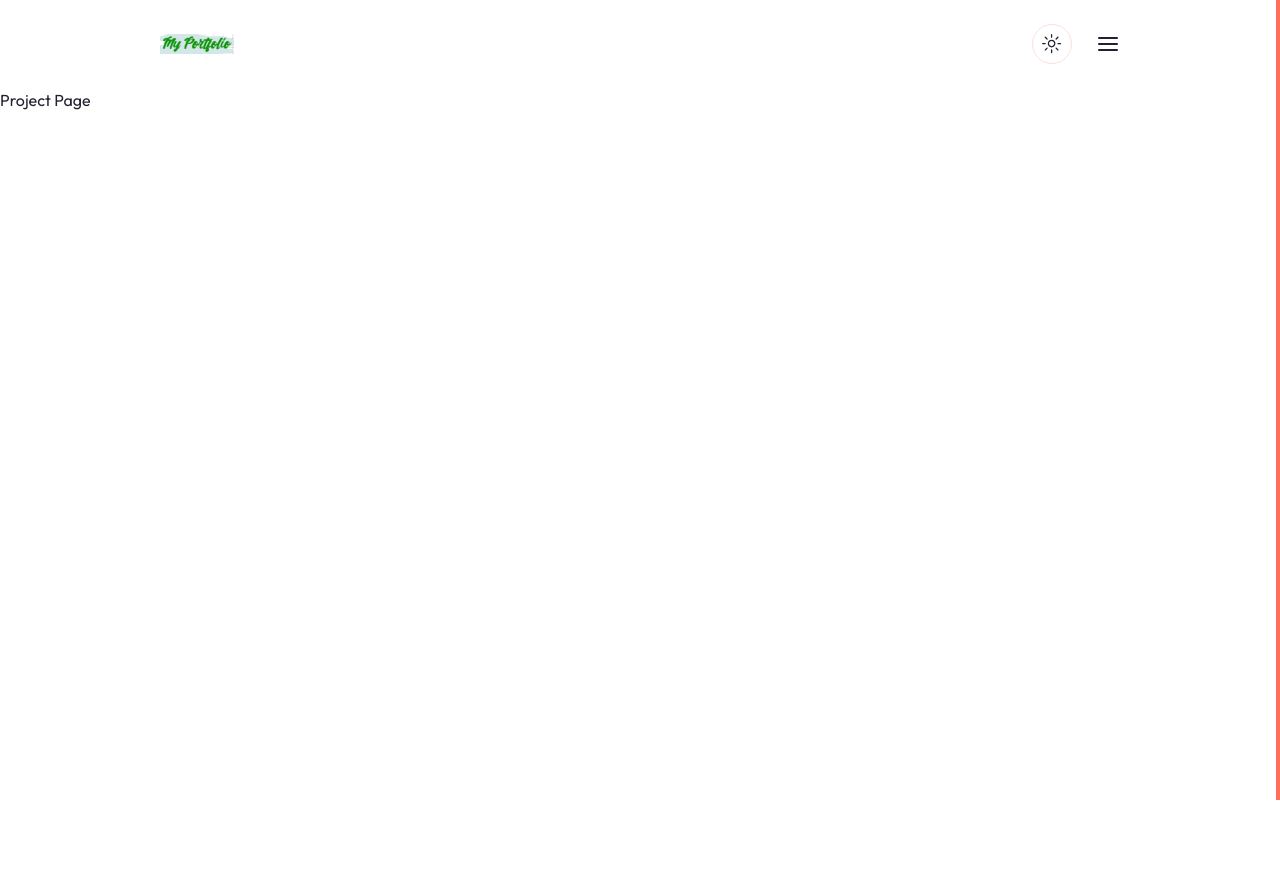
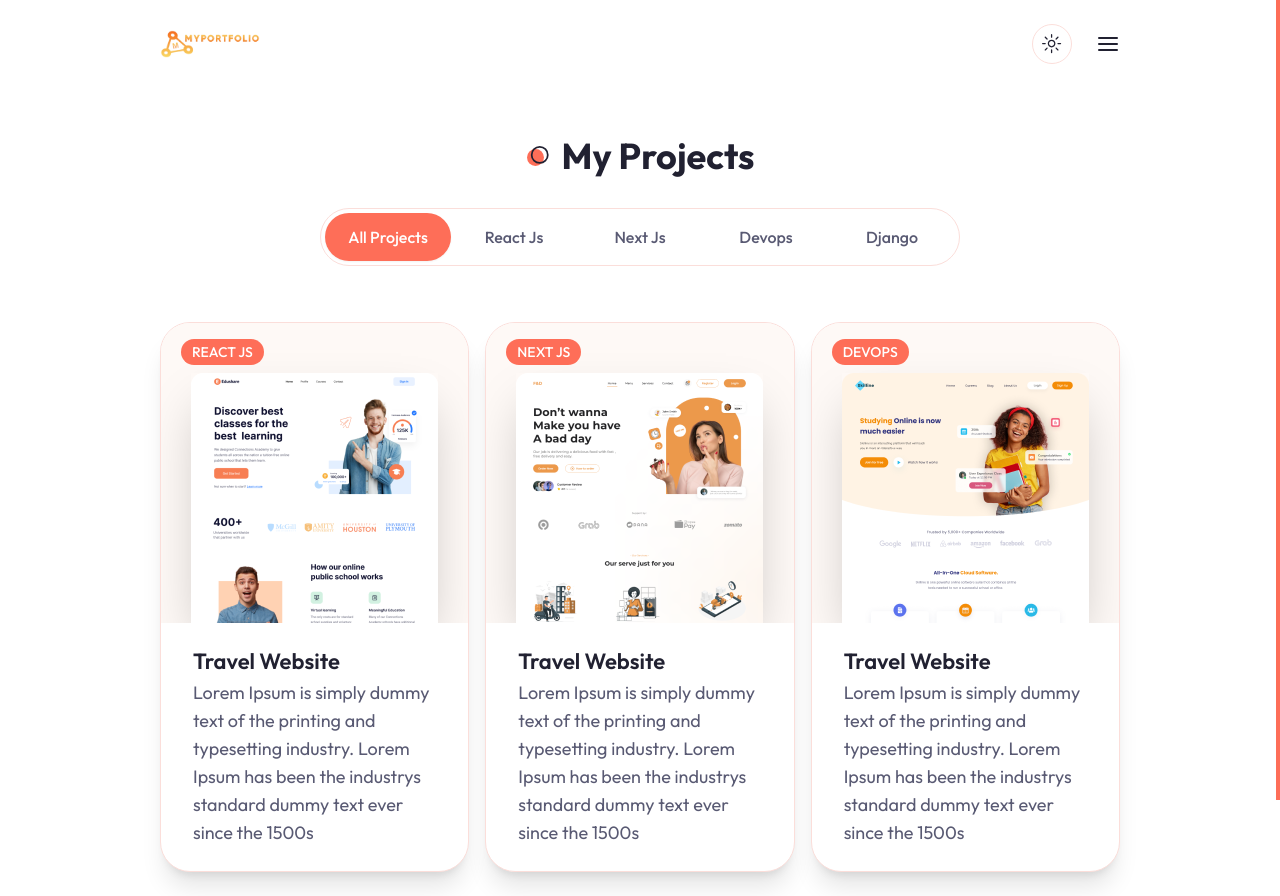
Before and after one commit to BadolJnU/myPortfolio, a Next.js app in the folder myportfolio/: page /projects in a window 1280 px wide. Shown: the top 896 px of the page. Built offline with nearby package versions, Linux system fonts and the light colour scheme.

Commit message:
project page

```diff
--- a/myportfolio/app/page.js
+++ b/myportfolio/app/page.js
@@ -1,6 +1,8 @@
 import About from "@/components/About/About";
+import CTA from "@/components/CTA.jsx/CTA";
 import Hero from "@/components/Hero/Hero";
 import ProjectWorks from "@/components/ProjectWorks/ProjectWorks";
+import ResearchWork from "@/components/ResearchWork/ResearchWork";
 import Service from "@/components/Service/Service";
 import Image from "next/image";
 
@@ -11,6 +13,8 @@ export default function Home() {
       <About />
       <Service />
       <ProjectWorks />
+      <ResearchWork />
+      <CTA />
     </main>
   );
 }
--- a/myportfolio/app/projects/page.jsx
+++ b/myportfolio/app/projects/page.jsx
@@ -1,8 +1,85 @@
-import React from 'react'
+'use client';
+import React, { useState } from 'react'
+import { Tabs, TabsList, TabsContent, TabsTrigger } from '@/components/ui/tabs';
+import ProjectCard from '@/components/ProjectCard/ProjectCard';
+
+const projectData = [
+  {
+      image: '/work/1.png',
+      category: 'react js',
+      name: 'Travel Website',
+      description: 'Lorem Ipsum is simply dummy text of the printing and typesetting industry. Lorem Ipsum has been the industrys standard dummy text ever since the 1500s',
+      link: '/',
+      github: '/'
+  },
+  {
+      image: '/work/2.png',
+      category: 'next js',
+      name: 'Travel Website',
+      description: 'Lorem Ipsum is simply dummy text of the printing and typesetting industry. Lorem Ipsum has been the industrys standard dummy text ever since the 1500s',
+      link: '/',
+      github: '/'
+  },
+  {
+      image: '/work/3.png',
+      category: 'devops',
+      name: 'Travel Website',
+      description: 'Lorem Ipsum is simply dummy text of the printing and typesetting industry. Lorem Ipsum has been the industrys standard dummy text ever since the 1500s',
+      link: '/',
+      github: '/'
+  },
+  {
+      image: '/work/1.png',
+      category: 'Django',
+      name: 'Travel Website',
+      description: 'Lorem Ipsum is simply dummy text of the printing and typesetting industry. Lorem Ipsum has been the industrys standard dummy text ever since the 1500s',
+      link: '/',
+      github: '/'
+  },
+];
+
+const uniqueCategories = [
+  'all projects',
+  ...new Set(projectData.map((item) => item.category)),
+];
 
 const Projects = () => {
+  const [categories, setCategories] = useState(uniqueCategories);
+  const [category, setCategory] = useState('all projects');
+  const filteredProjects = projectData.filter((project) => {
+    return category === 'all projects' ? project : project.category === category;
+  })
   return (
-    <div>Project Page</div>
+    <section className='min-h-screen pt-12'>
+      <div className="container mx-auto">
+        <h2 className='section-title mb-8 xl:mb-16 text-center mx-auto'>My Projects</h2>
+        {/* tabs */}
+        <Tabs defaultValue={category} className='mb-24 xl:mb-48'>
+          <TabsList className='w-full grid h-full md:grid-cols-5 lg:max-w-[640px] mb-12 mx-auto md:border dark:border-none'>
+            {
+              categories.map((category, index) => {
+                return (
+                  <TabsTrigger value={category} key={index} className='capitalize w-[162px] md:w-auto' onClick={() => setCategory(category)}>
+                    {category}
+                  </TabsTrigger>
+                )
+              })
+            }
+          </TabsList>
+          <div className='text-lg xl:mt-8 grid grid-cols-1 lg:grid-cols-3 gap-4'>
+            {
+              filteredProjects.map((project, index) => {
+                return (
+                  <TabsContent value={category} key={index}>
+                    <ProjectCard project={project}/>
+                  </TabsContent>
+                )
+              })
+            }
+          </div>
+        </Tabs>
+      </div>
+    </section>
   )
 }
 
--- a/myportfolio/app/template.jsx
+++ b/myportfolio/app/template.jsx
@@ -14,7 +14,7 @@ const Template = ({children}) => {
     <>
         <motion.main variants={variants} initial='hidden' animate='enter' transition={{type: 'linear', delay: 0.2, duration: 0.4}}>{children}</motion.main>
         <span style={{transform: 'translateY(${completion -100}%)'}} className='fixed z-50 bg-primary w-1 top-0 right-0 bottom-0 transition-all duration-700'></span>
-        <div className='h-[4000px]'></div>
+        {/* <div className='h-[4000px]'></div> */}
     </>
   )
 }
--- /dev/null
+++ b/myportfolio/components/CTA.jsx/CTA.jsx
@@ -0,0 +1,21 @@
+import { Button } from './../ui/button';
+import Link from 'next/link';
+
+const CTA = () => {
+  return (
+    <section className='py-14 bg-white dark:bg-background'>
+        <div className="container mx-auto">
+            <div className='flex flex-col items-center'>
+                <h2 className='h2 max-w-xl text-center mb-8'>
+                    I am looking for Jobs.
+                </h2>
+                <Link href='/contact'>
+                    <Button>Contact me</Button>
+                </Link>
+            </div>
+        </div>
+    </section>
+  )
+}
+
+export default CTA
--- a/myportfolio/components/Footer/Footer.jsx
+++ b/myportfolio/components/Footer/Footer.jsx
@@ -1,8 +1,18 @@
-import React from 'react'
+import Socials from './../../components/Hero/Socials';
 
 const Footer = () => {
   return (
-    <footer>Footer</footer>
+    <footer className='bg-secondary py-12'>
+      <div className="container mx-auto">
+        <div className='flex flex-col items-center justify-between'>
+          {/* socials */}
+          <Socials containerStyles='flex gap-x-6 mx-auto xl:mx-0 mb-4' iconsStyles='text-primary dark:text-white/70 text-[20px] hover:text-white dark:hover:text-primary'/>
+          <div className='text-muted-foreground dark:text-muted-foreground transition-all'>
+            Copyright &copy; Md Khirul Islam Badal. All rights reserved.
+          </div>
+        </div>
+      </div>
+    </footer>
   )
 }
 
--- a/myportfolio/components/Navbar/Logo.jsx
+++ b/myportfolio/components/Navbar/Logo.jsx
@@ -4,7 +4,7 @@ import Image from "next/image";
 const Logo = () => {
   return (
     <Link href='/'>
-        <Image src='/logo.png' width={74} height={70} priority alt="logo image"/>
+        <Image src='/logo.png' width={100} height={100} priority alt="logo image"/>
     </Link>
   )
 }
--- /dev/null
+++ b/myportfolio/components/ResearchWork/ResearchWork.jsx
@@ -0,0 +1,79 @@
+'use client';
+import Link from "next/link";
+import {Button} from './../ui/button';
+
+import {
+    Card,
+    CardDescription,
+    CardTitle,
+    CardHeader
+} from '@/components/ui/card';
+
+import { Swiper, SwiperSlide } from 'swiper/react';
+
+import 'swiper/css';
+import 'swiper/css/pagination';
+
+import { Pagination } from 'swiper/modules';
+
+const researchData = [
+    {
+        title: 'Performance Analysis and Mitigating the Challenges of Constraint-based Local Search',
+        author: 'A. R. Anik, K. Islam and M. M. A. Polash',
+        published: '2019 Joint 8th International Conference on Informatics, Electronics & Vision (ICIEV) and 2019 3rd International Conference on Imaging, Vision & Pattern Recognition (icIVPR), Spokane, WA, USA, 2019, pp. 249-254.'
+    },
+    {
+        title: 'Performance Analysis of Deep Neural Network Models for Weather Forecasting in Bangladesh',
+        author: 'Badal, M.K.I., Saha, S.',
+        published: 'Kaiser, M.S., Ray, K., Bandyopadhyay, A., Jacob, K., Long, K.S. (eds) Proceedings of the Third International Conference on Trends in Computational and Cognitive Engineering. Lecture Notes in Networks and Systems, vol 348. Springer, Singapore. https://doi.org/10.1007/978-981-16-7597-3_7'
+    },
+]
+
+const ResearchWork = () => {
+  return (
+    <section className='mb-12'>
+        <div className="container mx-auto">
+            <h2 className='section-title mb-12 text-center mx-auto'>
+                Research Work
+            </h2>
+            {/* slider */}
+            <Swiper
+                slidesPerView={1}
+                modules={[Pagination]}
+                pagination={{
+                    clickable: true,
+                }}
+                className='h-[510px] xl:h-[370px]'>
+                {
+                    researchData.map((work, index) => {
+                        return (
+                            <SwiperSlide key={index}>
+                                <Card className='bg-tertiary dark:bg-secondary/40 p-8 min-h-[420px] xl:min-h-[300px]'>
+                                    <CardHeader>
+                                        <h3 className='text-lg xl:text-3xl font-bold text-center xl:text-left'>
+                                            {work.title}
+                                        </h3>
+                                        <CardTitle className='text-sm xl:text-base font-semibold text-center xl:text-left'>
+                                            {work.author}
+                                        </CardTitle>
+                                    </CardHeader>
+                                    <CardDescription className='text-lg xl:text-xl text-center xl:text-left xl:ml-5'>
+                                        {work.published}
+                                    </CardDescription>
+                                    <div  className="text-center xl:text-left">
+                                        <Link href='/'>
+                                            <Button className='ml-5 mt-5 text-center'>Download Paper</Button>
+                                        </Link>
+                                    </div>
+                                </Card>
+                            </SwiperSlide>
+                        )
+                    })
+                }
+            </Swiper>
+        </div>
+    </section>
+  )
+}
+
+export default ResearchWork
--- a/myportfolio/components/ui/sheet.jsx
+++ b/myportfolio/components/ui/sheet.jsx
@@ -51,7 +51,7 @@ const SheetContent = React.forwardRef(({ side = "right", className, children, ..
       {children}
       <SheetPrimitive.Close
         className="absolute right-4 top-4 rounded-sm opacity-70 ring-offset-background transition-opacity hover:opacity-100 focus:outline-none focus:ring-2 focus:ring-ring focus:ring-offset-2 disabled:pointer-events-none data-[state=open]:bg-secondary">
-        <X className="h-4 w-4" />
+        <X className="h-6 w-6" />
         <span className="sr-only">Close</span>
       </SheetPrimitive.Close>
     </SheetPrimitive.Content>
```
Also changed, not shown: myportfolio/public/logo.png.
